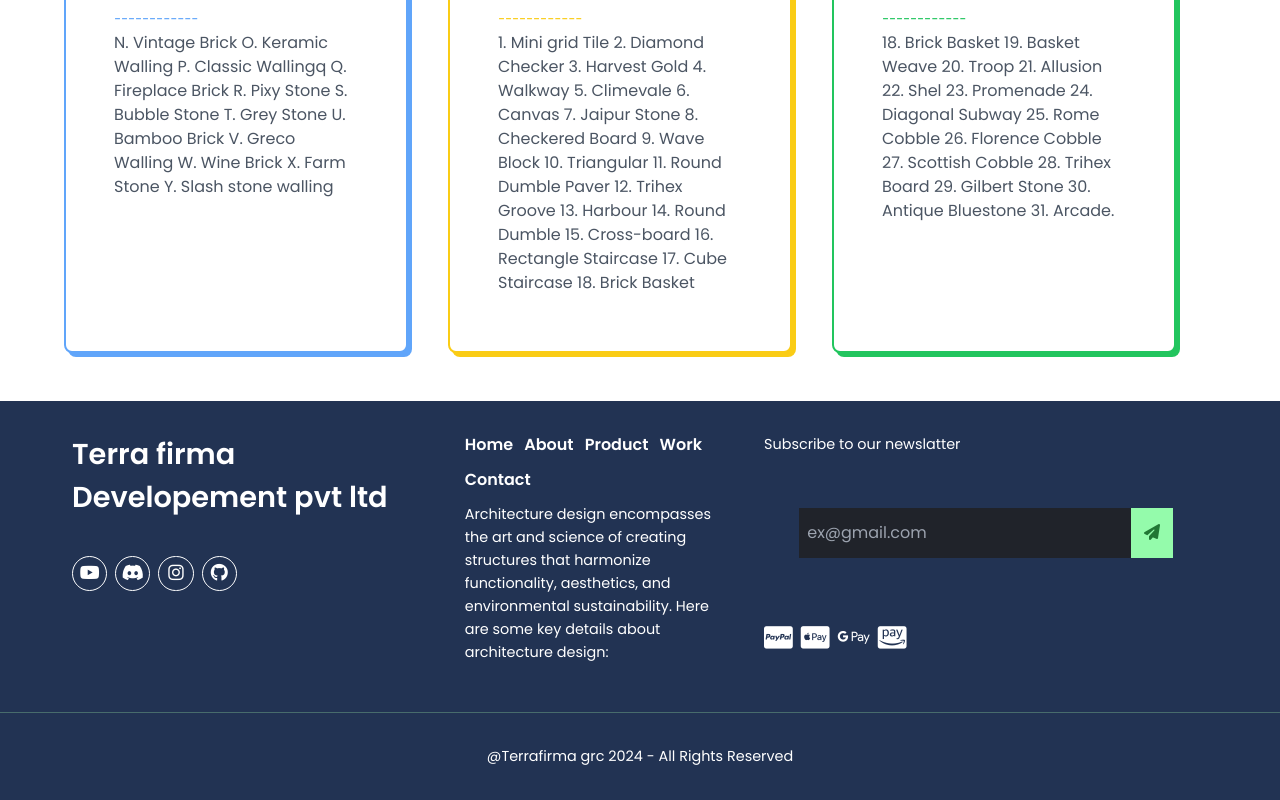
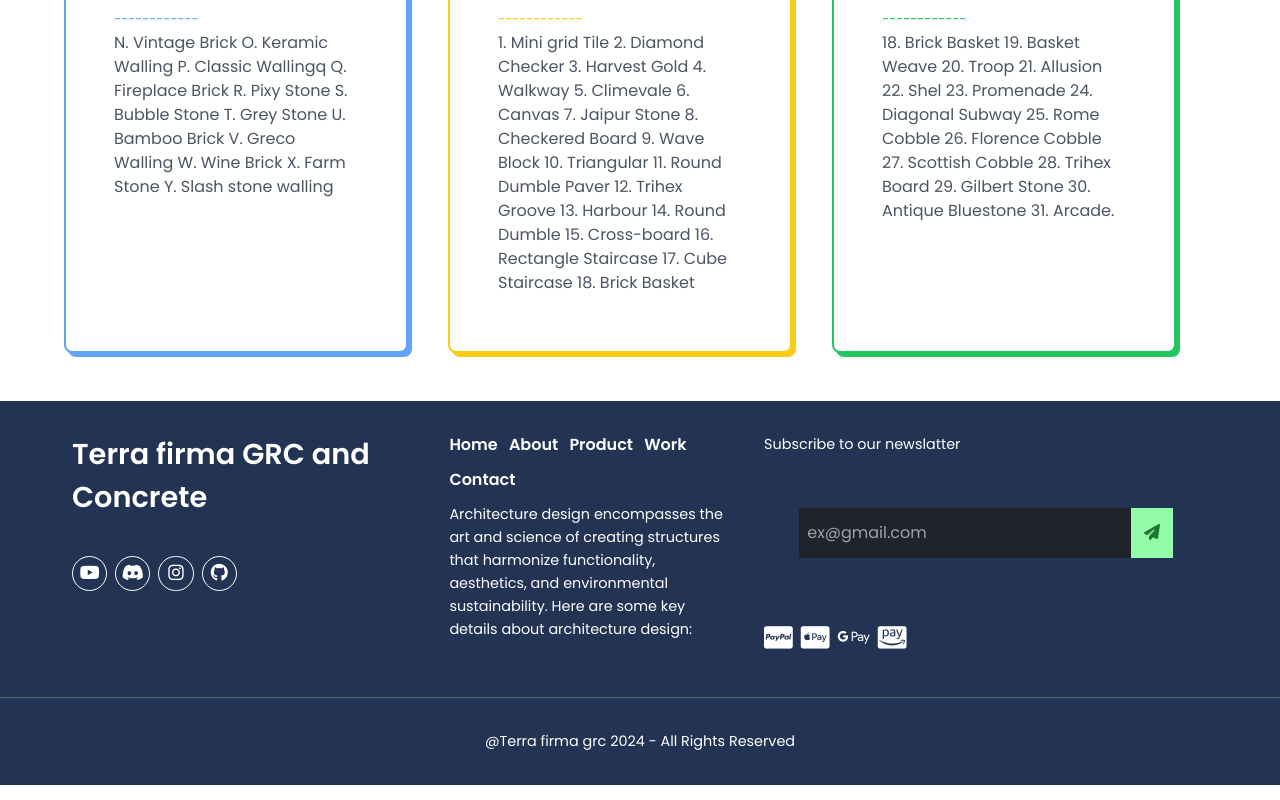
Before and after one commit to ranaashu0813/terrofirma, a React (Create React App) app in the folder frontend/: page / in a window 1280 px wide. Shown: the part 1941-2741 px from the top of the page. Built offline with nearby package versions, Linux system fonts and the light colour scheme.

Commit message:
Final Changes

```diff
--- a/frontend/public/index.html
+++ b/frontend/public/index.html
@@ -33,7 +33,7 @@
       work correctly both with client-side routing and a non-root public URL.
       Learn how to configure a non-root public URL by running `npm run build`.
     -->
-    <title>React App</title>
+    <title>Terra firma GRC and Concrete</title>
   </head>
   <body>
     <noscript>You need to enable JavaScript to run this app.</noscript>
--- a/frontend/src/component/Footer/Footer.js
+++ b/frontend/src/component/Footer/Footer.js
@@ -8,7 +8,7 @@ const Footer = () => {
         <footer class="footer">
       <div class="container">
         <div class="col1">
-          <Link to="#" class="brand">Terra firma Developement pvt ltd</Link>
+          <Link to="#" class="brand">Terra firma GRC and Concrete</Link>
           <ul class="media-icons">
             <li>
               <Link to="/"><i class="fa-brands fa-youtube"></i></Link>
@@ -60,7 +60,7 @@ const Footer = () => {
       </div>
       <div class="footer-bottom">
         <div class="mekk">
-          <p>@Terrafirma grc 2024 - All Rights Reserved</p>
+          <p>@Terra firma grc 2024 - All Rights Reserved</p>
         </div>
       </div>
     </footer>
```
